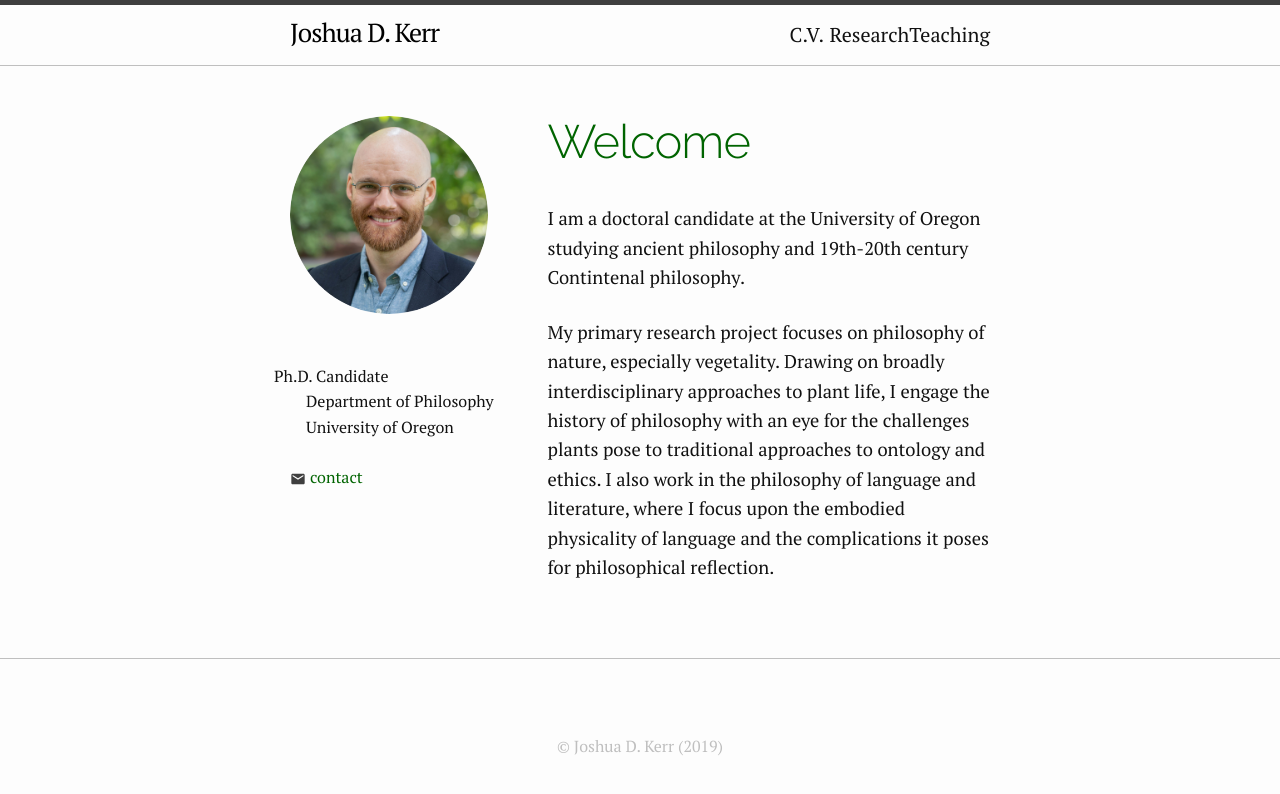
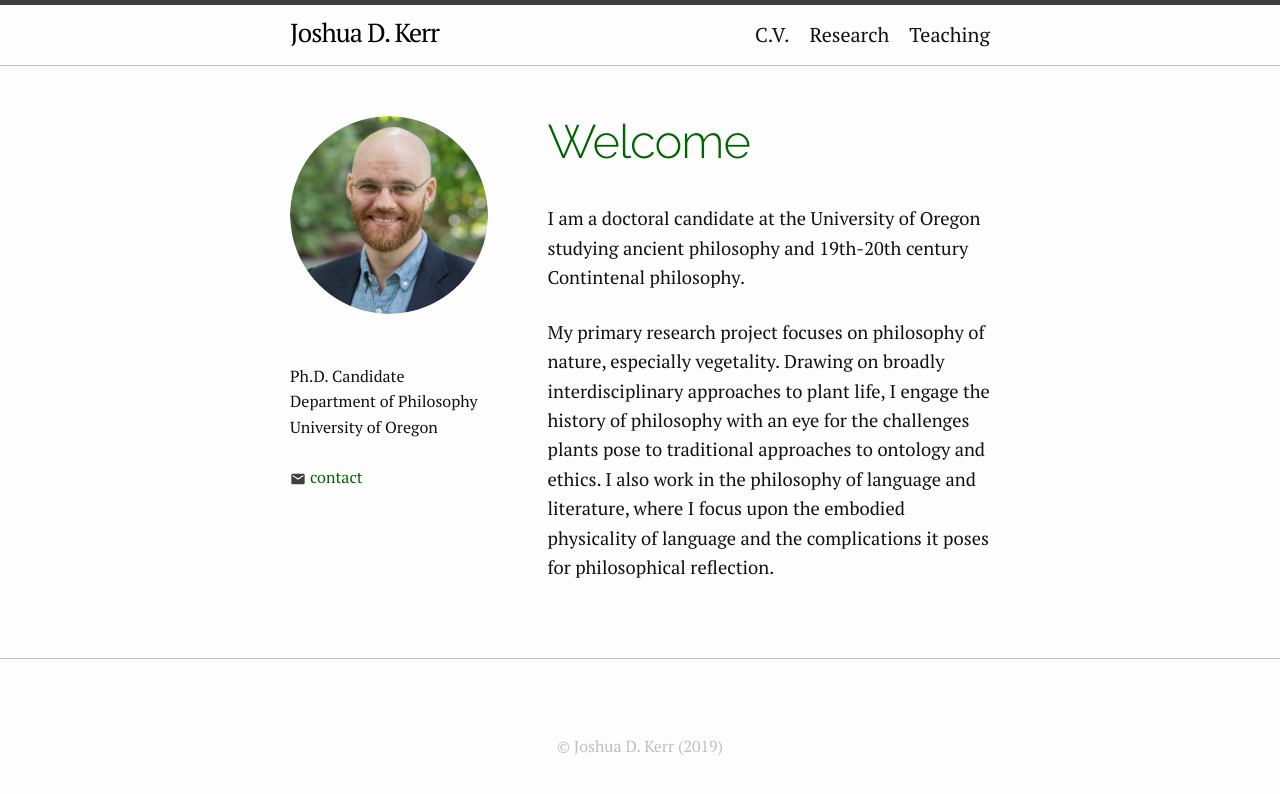
Before and after one commit to joshuakerr/joshuakerr.github.io.old, a Jekyll site: the page built from index.md, in a window 1280 px wide. Shown: the top 794 px of the page. Built offline with Jekyll 4.4.1, drawn with Linux system fonts in a browser that asks for light colours.

Commit message:
bullet changes

```diff
--- a/_sass/academic/_base.scss
+++ b/_sass/academic/_base.scss
@@ -119,14 +119,14 @@
 }
 
 // added custom styling for bullets here.
-ul {
+ol {
     list-style-type: none;
     margin-left: 0;
     padding-left: 1em;
     text-indent: -2em;
 }
 
-li {
+ol li {
     padding-left: 1em;
 }
 // end custom
```
